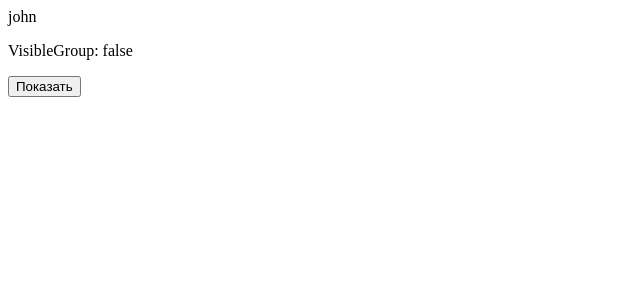
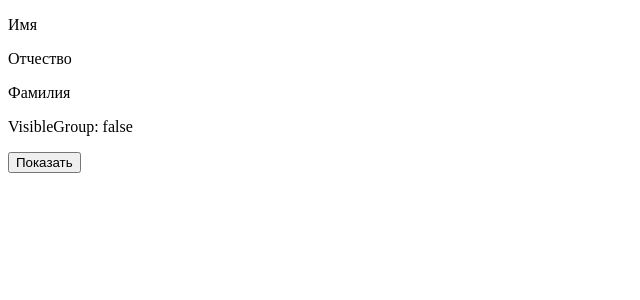
Before and after one commit to WbDmitry/vue3-training, a Vue app: page / in a window 1280 px wide. Shown: the top 300 px of the page, without its empty margins (0-640 px from the left). Built offline with nearby package versions, Linux system fonts and the light colour scheme.

Commit message:
Передал пропсы в компонент и вывел их

```diff
--- a/src/App.vue
+++ b/src/App.vue
@@ -268,7 +268,7 @@ export default {
 </script>
 
 <template>
-	<User />
+	<User i="Имя" o="Отчество" f="Фамилия" />
 	<p>VisibleGroup: {{ visibleGroup }}</p>
 	<button @click="setVisibleGroup()">{{ visibleGroup ? 'Скрыть' : 'Показать' }}</button>
 	<div v-show="visibleGroup">
--- a/src/components/User.vue
+++ b/src/components/User.vue
@@ -1,13 +1,16 @@
 <script>
 export default {
+	props: ['i', 'o', 'f'],
 	data() {
 		return {
-			name: 'john'
+			name: this.i
 		}
 	}
 }
 </script>
 
 <template>
-	{{ name }}
+	<p>{{ name }}</p>
+	<p>{{ o }}</p>
+	<p>{{ f }}</p>
 </template>
```
